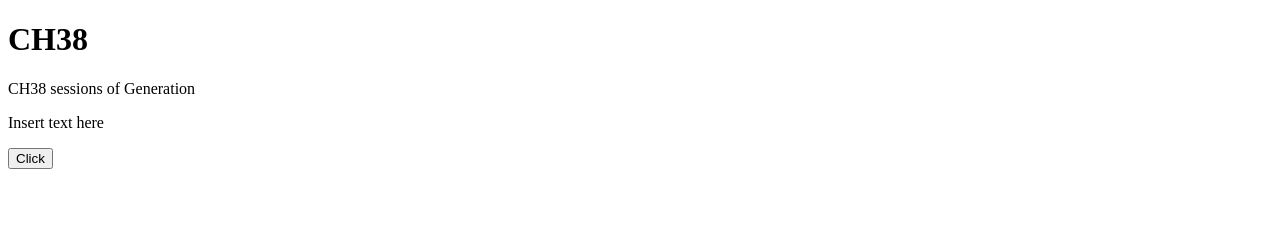
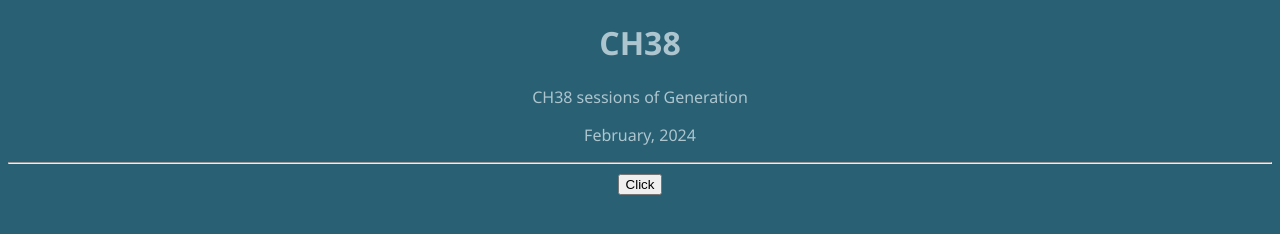
Before and after one commit to AxelSara/CH38-Sessions, a plain HTML site: page index.html in a window 1280 px wide. Drawn offline with Linux system fonts and the light colour scheme.

Commit message:
style: main style's app

```diff
--- a/index.html
+++ b/index.html
@@ -3,13 +3,16 @@
 <head>
 	<meta charset="UTF-8">
 	<meta name="viewport" content="width=device-width, initial-scale=1.0">
+	<link rel="stylesheet" href="./style.css">
+	<!-- Establece relaciones entre el hmtl y recursos externos -->
 	<title>Document</title>
 </head>
 <body>
 	<main>
 		<h1>CH38</h1>
 		<p>CH38 sessions of Generation</p>
-		<p>Insert text here</p>
+		<p>February, 2024</p>
+		<hr>
 		<button>Click</button>
 	</main>
 	<footer>
--- a/style.css
+++ b/style.css
@@ -0,0 +1,13 @@
+/*
+ * Custom stylesheet
+ * CSS: Cascading style sheet
+ */
+/* Tag selector*/
+body{
+    background-color: #296073;
+    color: #ADC5CF;
+    font-family:'Segoe UI', Tahoma, Geneva, Verdana, sans-serif;
+}
+main{
+    text-align: center;
+}
```
